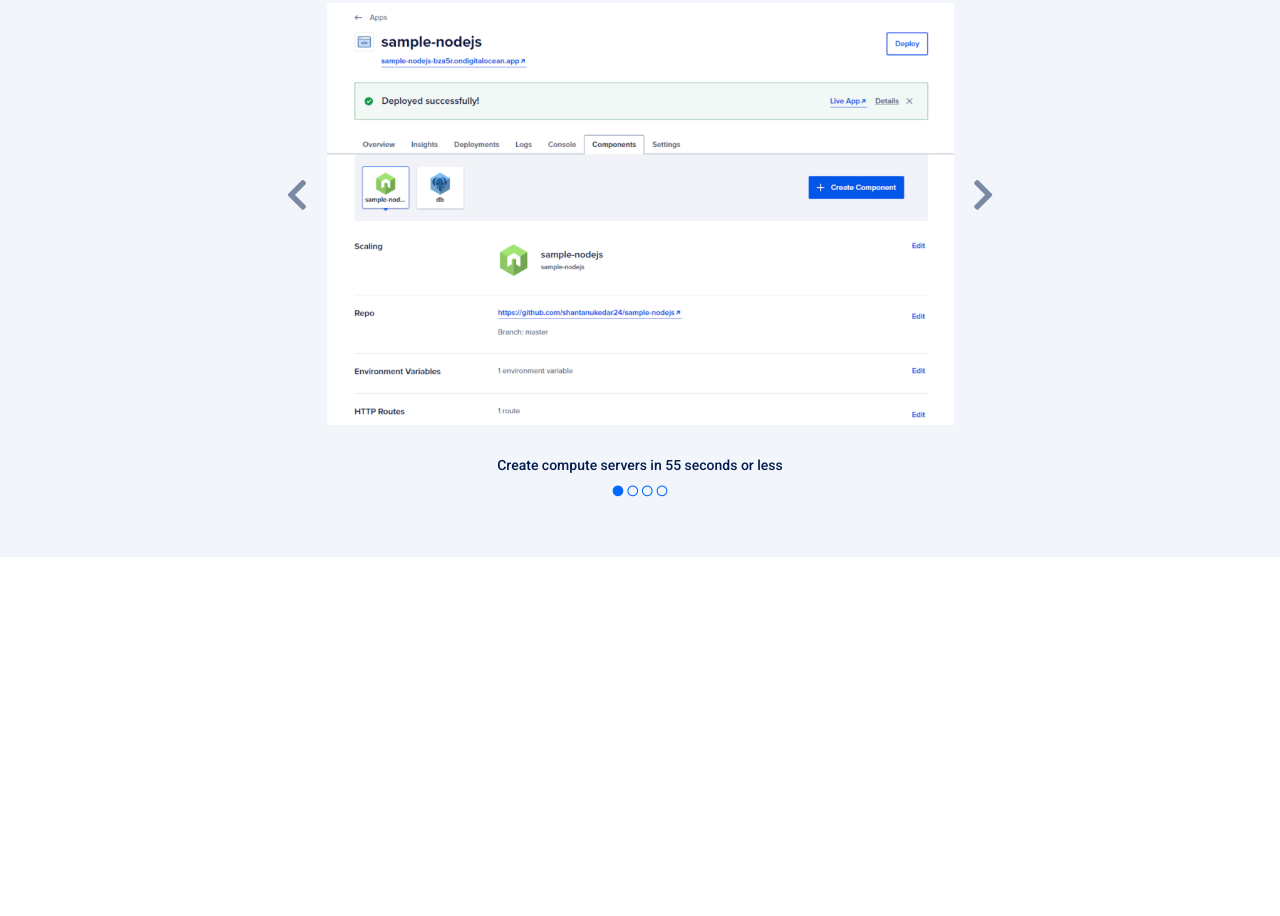
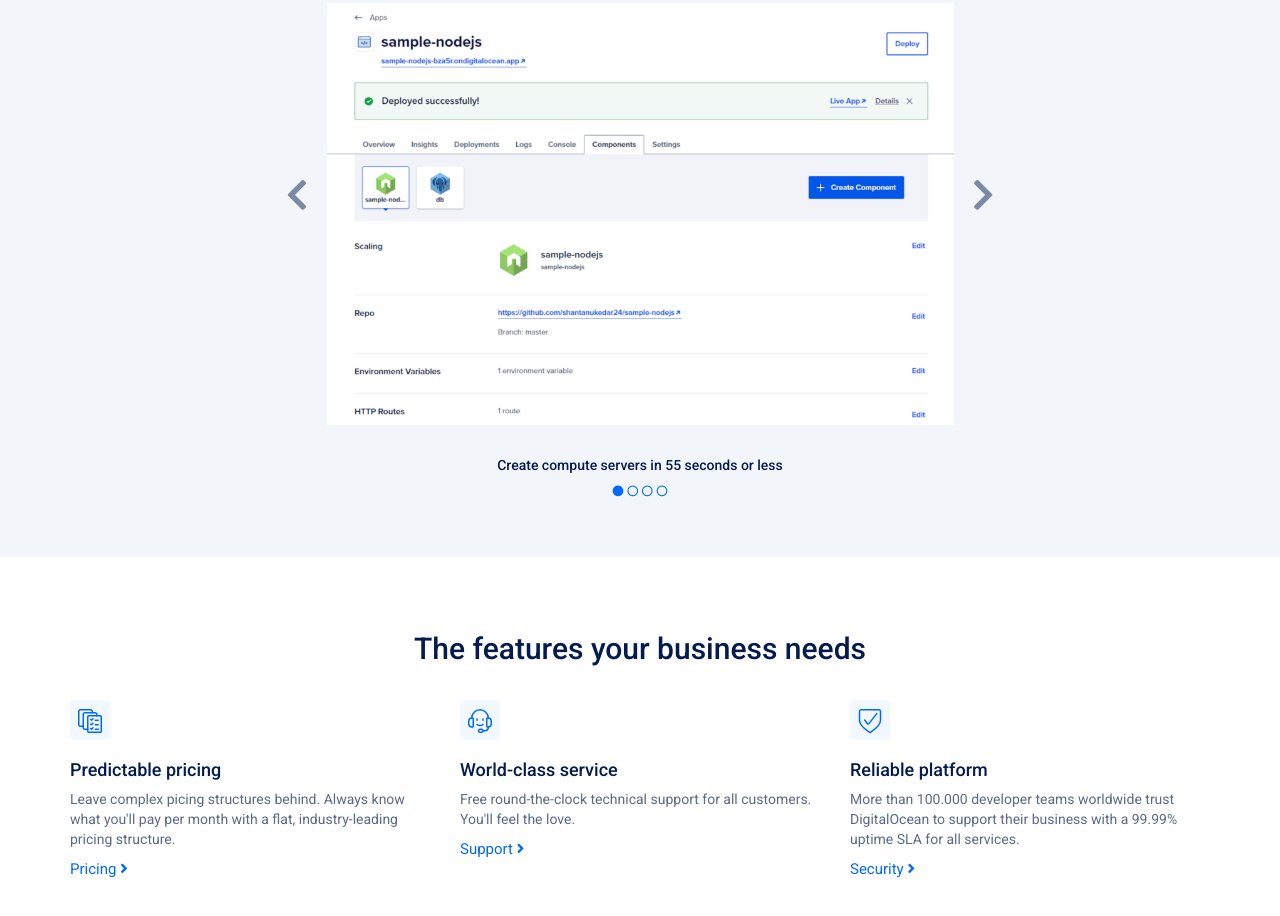
Before and after one commit to AdriKolaj/html-css-digitalocean, a plain HTML site: page index.html in a window 1280 px wide. Shown: the part 1625-2541 px from the top of the page. Before the commit the page ends 2182 px from the top, so only its background shows below. Drawn offline with nearby package versions, Linux system fonts and the light colour scheme.

Commit message:
sezione features

```diff
--- a/css/style.css
+++ b/css/style.css
@@ -246,14 +246,25 @@
 }
 /* /design */
 
+/* features */
+#features h2 {
+  padding-bottom: 25px;
+}
+/* /features */
+
 
 /* small and xs devices */
 @media only screen and (max-width: 991px) {
   .deployment_illustration div {
     padding: 0 5px;
   }
+
   .design_illustration img {
     width: 75%;
+  }
+
+  #features .row > div {
+    padding-bottom: 25px;
   }
 }
 /* /small and xs devices */
--- a/index.html
+++ b/index.html
@@ -190,9 +190,29 @@
       </section>
       <!-- /design section -->
       <!-- features section -->
-      <section id="features">
+      <section id="features" class="text-center v_padding">
         <div class="container">
-
+          <h2>The features your business needs</h2>
+          <div class="row text-left">
+            <div class="cl-xs-12 col-md-4">
+              <img src="img/predictable.svg" alt="Predictable Icon">
+              <h4>Predictable pricing</h4>
+              <p class="txt_grey p_description">Leave complex picing structures behind. Always know what you'll pay per month with a flat, industry-leading pricing structure.</p>
+              <a class="txt_blue" href="#">Pricing  <i class="fas fa-angle-right"></i></a>
+            </div>
+            <div class="cl-xs-12 col-md-4">
+              <img src="img/world-class.svg" alt="World-Class service Icon">
+              <h4>World-class service</h4>
+              <p class="txt_grey p_description">Free round-the-clock technical support for all customers. You'll feel the love.</p>
+              <a class="txt_blue" href="#">Support  <i class="fas fa-angle-right"></i></a>
+            </div>
+            <div class="cl-xs-12 col-md-4">
+              <img src="img/reliable.svg" alt="Reliable Icon">
+              <h4>Reliable platform</h4>
+              <p class="txt_grey p_description">More than 100.000 developer teams worldwide trust DigitalOcean to support their business with a 99.99% uptime SLA for all services.</p>
+              <a class="txt_blue" href="#">Security  <i class="fas fa-angle-right"></i></a>
+            </div>
+          </div>
         </div>
       </section>
       <!-- /features section -->
```
Also changed, not shown: img/predictable.svg (added), img/reliable.svg (added), img/world-class.svg (added).
